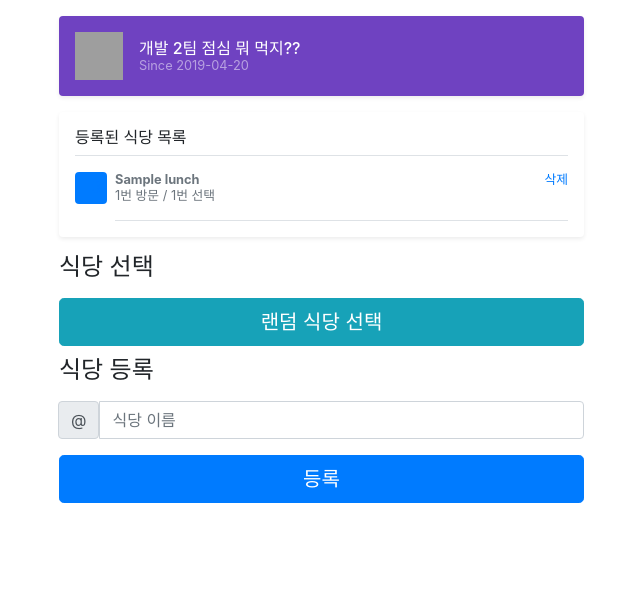
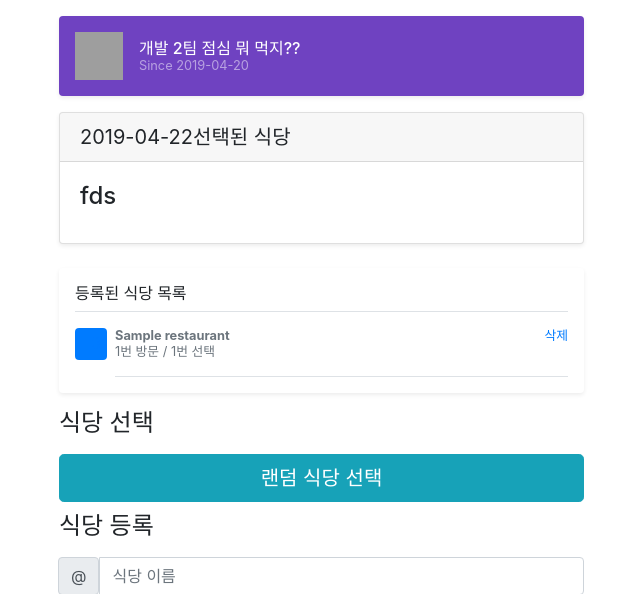
Before and after one commit to chcjswo/gd_lunch, a Node server app: page / in a window 1280 px wide. Shown: the top 594 px of the page, without its empty margins (41-681 px from the left). Run offline with Node 20, Linux system fonts and the light colour scheme; tables that the repository leaves empty hold one stand-in row (values such as "Sample post"); some libraries are stand-ins or nearby versions; grey boxes are pictures that could not be loaded.

Commit message:
선택된 식당 div 추가

```diff
--- a/models/lunch.js
+++ b/models/restaurant.js
@@ -1,7 +1,7 @@
 /* jshint indent: 1 */
 
 module.exports = function(sequelize, DataTypes) {
-	return sequelize.define('lunch', {
+	return sequelize.define('restaurant', {
 		no: {
 			type: DataTypes.INTEGER(11).UNSIGNED,
 			allowNull: false,
@@ -28,7 +28,7 @@ module.exports = function(sequelize, DataTypes) {
 			defaultValue: sequelize.literal('CURRENT_TIMESTAMP')
 		}
 	}, {
-		tableName: 'lunch',
+		tableName: 'restaurant',
 		timestamps: false
 	});
 };
--- a/routes/lunch/lunch.ctrl.js
+++ b/routes/lunch/lunch.ctrl.js
@@ -2,7 +2,7 @@ const models = require('../../models');
 
 const list = async (req, res) => {
     try {
-        const data = await models.lunch.findAll();
+        const data = await models.restaurant.findAll();
 
         return res.json(data);
     } catch(err) {
@@ -25,7 +25,7 @@ const create = async (req, res) => {
             name: req.body.name,
             visitCount: 0
         };
-        const data = await models.lunch.create(restaurantData);
+        const data = await models.restaurant.create(restaurantData);
 
         return res.status(201).json([data]);
     } catch(err) {
@@ -45,7 +45,7 @@ const remove = async (req, res) => {
     }
 
     try {
-        const result = await models.lunch.destroy({
+        const result = await models.restaurant.destroy({
             where: {
                 no
             }
@@ -67,13 +67,13 @@ const remove = async (req, res) => {
 };
 
 const choice = async (req, res) => {
-    const restaurantList = await models.lunch.findAll();
+    const restaurantList = await models.restaurant.findAll();
     const index = Math.floor(Math.random() * restaurantList.length);
     const no = restaurantList[index].no;
 
     try {
 
-        await models.lunch.update({
+        await models.restaurant.update({
             choiceCount: models.sequelize.literal('choiceCount + 1')
         }, {
             where: {
@@ -81,7 +81,7 @@ const choice = async (req, res) => {
             }
         });
 
-        const result = await models.lunch.findOne({
+        const result = await models.restaurant.findOne({
             where: {
                 no
             }
@@ -112,7 +112,7 @@ const decision = async (req, res) => {
     }
 
     try {
-        const result = await models.lunch.update({
+        const result = await models.restaurant.update({
             visitCount: models.sequelize.literal('visitCount + 1')
         }, {
             where: {
--- a/views/index.pug
+++ b/views/index.pug
@@ -8,6 +8,13 @@ block content
                 .lh-100
                     h6.mb-0.text-white.lh-100 개발 2팀 점심 뭐 먹지??
                     small Since 2019-04-20
+            .card.mb-4.shadow-sm.todayLunch
+                .card-header
+                    h5.my-0.font-weight-normal
+                        span#today 2019-04-22
+                        |선택된 식당
+                .card-body
+                    h4.card-title fds
             .my-3.p-3.bg-white.rounded.shadow-sm.restaurantList
                 h6.border-bottom.border-gray.pb-2.mb-0 등록된 식당 목록
         .col-md-6.order-md-2
```
Also changed, not shown: README.md (added).
